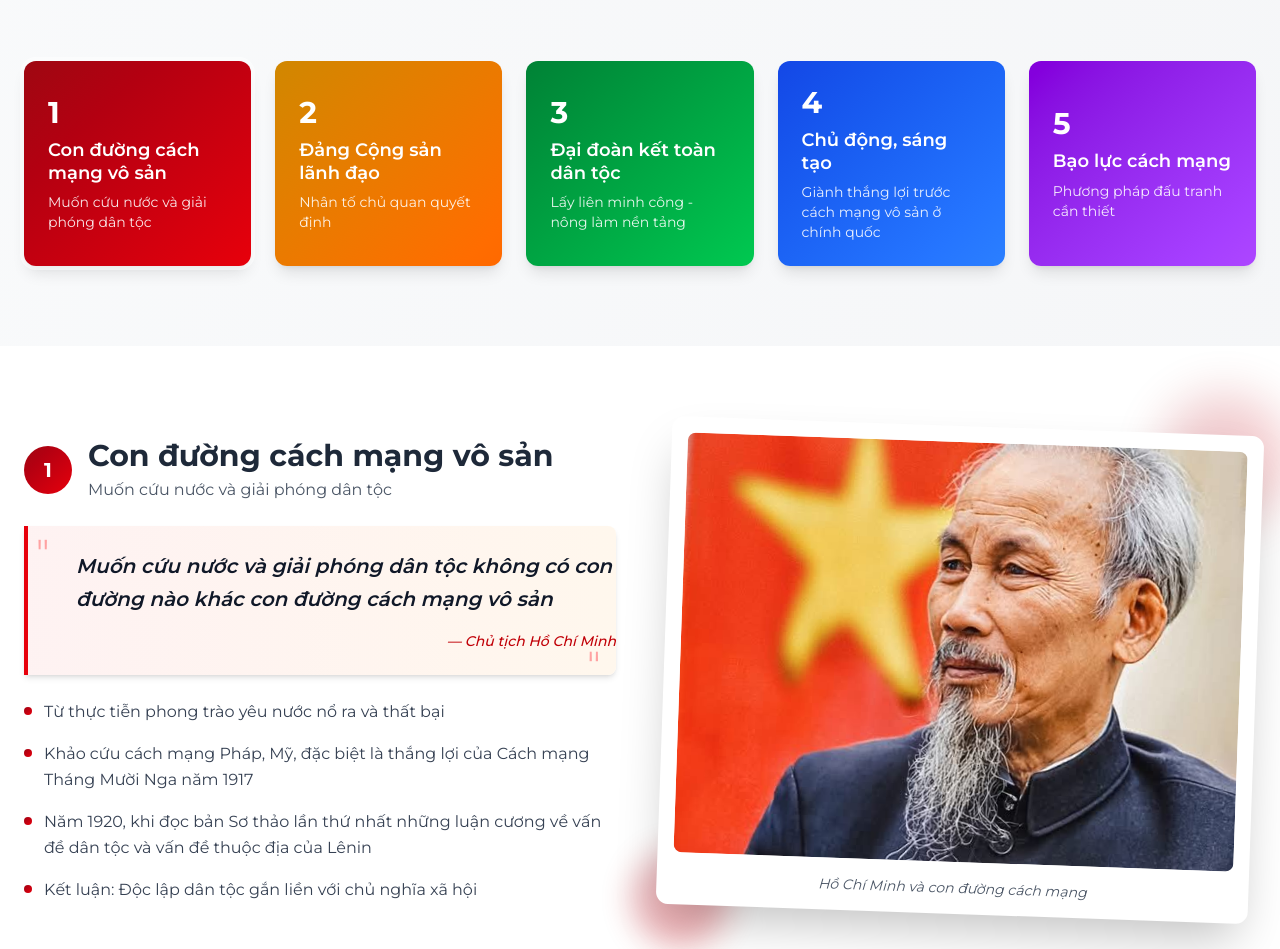
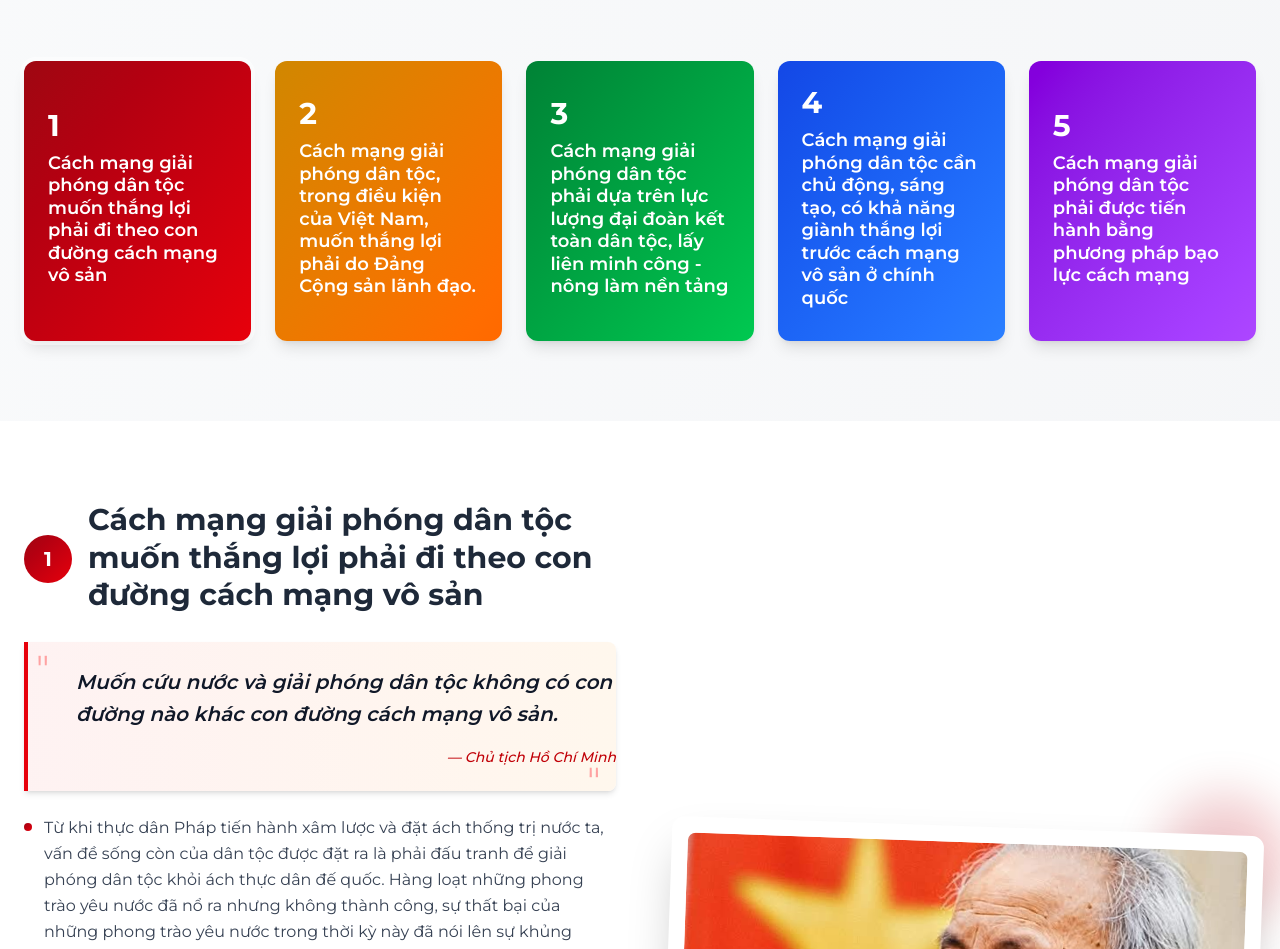
Before and after one commit to huynhdinhluyen/hcm-ideology, a Next.js app: page /cach-mang-giai-phong-dan-toc in a window 1280 px wide. Shown: the part 923-1872 px from the top of the page. Built offline with nearby package versions, Linux system fonts and the light colour scheme.

Commit message:
refactor: update content and images
Expanded and revised the content of revolution steps in revolution-steps.ts for greater detail and clarity. Updated the image dai-doan-ket-dan-toc.jpg in the public/images/giai-phong-dan-toc directory.

```diff
--- a/src/app/cach-mang-giai-phong-dan-toc/constants/revolution-steps.ts
+++ b/src/app/cach-mang-giai-phong-dan-toc/constants/revolution-steps.ts
@@ -1,75 +1,73 @@
 export const revolutionSteps = [
   {
     id: 1,
-    title: "Con đường cách mạng vô sản",
-    subtitle: "Muốn cứu nước và giải phóng dân tộc",
+    title: "Cách mạng giải phóng dân tộc muốn thắng lợi phải đi theo con đường cách mạng vô sản",
+    subtitle: "",
     content: [
-      "Từ thực tiễn phong trào yêu nước nổ ra và thất bại",
-      "Khảo cứu cách mạng Pháp, Mỹ, đặc biệt là thắng lợi của Cách mạng Tháng Mười Nga năm 1917",
-      "Năm 1920, khi đọc bản Sơ thảo lần thứ nhất những luận cương về vấn đề dân tộc và vấn đề thuộc địa của Lênin",
-      "Kết luận: Độc lập dân tộc gắn liền với chủ nghĩa xã hội"
+      "Từ khi thực dân Pháp tiến hành xâm lược và đặt ách thống trị nước ta, vấn đề sống còn của dân tộc được đặt ra là phải đấu tranh để giải phóng dân tộc khỏi ách thực dân đế quốc. Hàng loạt những phong trào yêu nước đã nổ ra nhưng không thành công, sự thất bại của những phong trào yêu nước trong thời kỳ này đã nói lên sự khủng hoảng, bế tắc về giai cấp lãnh đạo và đường lối cách mạng.",
+      'Người quyết định không chọn đường cách mạng tư sản vì cho rằng: "Cách mệnh Pháp cũng như cách mệnh Mỹ, nghĩa là cách mệnh tư bản, cách mệnh không đến nơi, tiếng là cộng hòa và dân chủ, kỳ thực trong thì nó tước lục công nông, ngoài thì nó áp bức thuộc địa. Cách mệnh đã 4 lần rồi, mà nay công nông Pháp hẵng còn phải mưu cách mệnh lần nữa mới hòng thoát khỏi vòng áp bức".',
+      "Năm 1917, Cách mạng Tháng Mười Nga thắng lợi đã ảnh hưởng sâu sắc tới Hồ Chí Minh trong việc lựa chọn con đường cứu nước, giải phóng dân tộc.",
+      'Năm 1920, sau khi đọc bản "Sơ thảo lần thử nhất những luận cương về vấn đề dân tộc và vấn đề thuộc địa" của Lênin, Hồ Chí Minh tìm thấy ở đó con đường cứu nước, giải phóng dân tộc: con đường cách mạng vô sản.',
+      'Theo Mác và Ăngghen, con đường cách mạng vô sản ở châu Âu là đi từ giải phóng giai cấp - giải phóng dân tộc - giải phóng xã hội - giải phóng con người.',
+      'Còn theo Hồ Chí Minh, thì ở Việt Nam và các nước thuộc địa do hoàn cảnh lịch sử - chính trị khác với châu Âu nên phải là: giải phóng dân tộc - giải phóng xã hội - giải phóng giai cấp - giải phóng con người.',
+      'Từ thực tiễn và lý luận Hồ Chí Minh đi đến kết luận: "Giải phóng dân tộc gắn với giải phóng giai cấp, trong đó giải phóng dân tộc là trước hết, trên hết" và "Độc lập dân tộc gắn liền với chủ nghĩa xã hội".'
     ],
-    quote: "Muốn cứu nước và giải phóng dân tộc không có con đường nào khác con đường cách mạng vô sản",
+    quote: "Muốn cứu nước và giải phóng dân tộc không có con đường nào khác con đường cách mạng vô sản.",
     image: "/images/giai-phong-dan-toc/cach-mang-vo-san.jpg",
     altText: "Hồ Chí Minh và con đường cách mạng",
     color: "from-red-800 to-red-600"
   },
   {
     id: 2,
-    title: "Đảng Cộng sản lãnh đạo",
-    subtitle: "Nhân tố chủ quan quyết định",
+    title: "Cách mạng giải phóng dân tộc, trong điều kiện của Việt Nam, muốn thắng lợi phải do Đảng Cộng sản lãnh đạo.",
+    subtitle: "",
     content: [
-      "Đảng Cộng sản là nhân tố chủ quan để giai cấp công nhân hoàn thành sứ mệnh lịch sử",
-      "Giai cấp công nhân phải tổ chức ra chính đảng",
-      "Đảng phải thuyết phục, giác ngộ và tập hợp đồng bào quần chúng",
-      "Đảng là đội tiên phong của giai cấp công nhân và nhân dân lao động"
+      "Về tầm quan trọng của tổ chức Đảng đối với cách mạng, chủ nghĩa Mác-  Lênin chỉ rõ: Đảng Cộng sản là nhân tố chủ quan để giai cấp công nhân hoàn thành sứ mệnh lịch sử của mình. Giai cấp công nhân phải tổ chức ra chính đảng, đảng đó phải thuyết phục, giác ngộ và tập hợp đông đảo quần chúng, huấn luyện quần chúng và đưa quần chúng ra đấu tranh.",
+      "Trong hoàn cảnh Việt Nam là một nước thuộc địa - phong kiến, theo Hồ Chí Minh, Đảng Cộng sản vừa là đội tiên phong của giai cấp công nhân vừa là đội tiên phong của nhân dân lao động kiên quyết nhất, hăng hái nhất, trong sạch nhất, tận tâm tận lực phụng sự Tổ quốc. Đó còn là Đảng của cả dân tộc Việt Nam.",
     ],
-    quote: "Đảng của cả dân tộc Việt Nam",
+    quote: "Đảng của cả dân tộc Việt Nam.",
     image: "/images/giai-phong-dan-toc/dang-cong-san-viet-nam-lanh-dao.jpg",
     altText: "Biểu tượng lãnh đạo của Đảng",
     color: "from-yellow-600 to-orange-500"
   },
   {
     id: 3,
-    title: "Đại đoàn kết toàn dân tộc",
-    subtitle: "Lấy liên minh công - nông làm nền tảng",
+    title: "Cách mạng giải phóng dân tộc phải dựa trên lực lượng đại đoàn kết toàn dân tộc, lấy liên minh công - nông làm nền tảng",
+    subtitle: "",
     content: [
-      "Cách mạng là sự nghiệp của quần chúng nhân dân",
-      "Quần chúng nhân dân là chủ thể sáng tạo ra lịch sử",
-      "Có dân là có tất cả, trên đời này không gì quý bằng dân",
-      "Công nông là 'chủ cách mệnh... là gốc cách mệnh'"
+      "Các nhà lý luận kinh điển của chủ nghĩa Mác - Lênin khẳng định rằng: cách mạng là sự nghiệp của quần chúng nhân dân; quần chúng nhân dân là chủ thể sáng tạo ra lịch sử.",
+      "Kế thừa tư tưởng của các nhà lý luận nói trên, Hồ Chí Minh quan niệm: có dân là có tất cả, trên đời này không có gì quý bằng dân, được lòng dân thì được tất cả, mất lòng dân thì mất tất cả.",
+      'Trong khi xác định lực lượng cách mạng là toàn dân, Hồ Chí Minh lưu ý rằng, không được quên "Công nông là chủ cách mệnh ... là gốc cách mệnh".',
     ],
-    quote: "Được lòng dân thì được tất cả, mất lòng dân thì mất tất cả",
+    quote: "Có dân là có tất cả, trên đời này không có gì quý bằng dân, được lòng dân thì được tất cả, mất lòng dân thì mất tất cả.",
     image: "/images/giai-phong-dan-toc/dai-doan-ket-dan-toc.jpg",
     altText: "Đại đoàn kết dân tộc",
     color: "from-green-700 to-green-500"
   },
   {
     id: 4,
-    title: "Chủ động, sáng tạo",
-    subtitle: "Giành thắng lợi trước cách mạng vô sản ở chính quốc",
+    title: "Cách mạng giải phóng dân tộc cần chủ động, sáng tạo, có khả năng giành thắng lợi trước cách mạng vô sản ở chính quốc",
+    subtitle: "",
     content: [
-      "Luận điểm sáng tạo của Hồ Chí Minh, bổ sung vào Chủ nghĩa Mác – Lênin",
-      "Thuộc địa có vị trí, vai trò đặc biệt đối với chủ nghĩa đế quốc",
-      "Tinh thần đấu tranh cách mạng hết sức quyết liệt của các dân tộc thuộc địa",
-      "Hình thành một 'lực lượng khổng lồ' khi được tập hợp và giác ngộ"
+      "Là một người dân thuộc địa, là người cộng sản và là người nghiên cứu rất kỹ về chủ nghĩa đế quốc, Hồ Chí Minh cho rằng: cách mạng thuộc địa không những không phụ thuộc vào cách mạng vô sản ở chính quốc mà có thể giành thắng lợi trước.",
+      "Luận điểm sáng tạo trên của Hồ Chí Minh dựa trên các cơ sở sau: ",
+      '- Thuộc địa có một vị trí, vai trò, tầm quan trọng đặc biệt đối với chủ nghĩa đế quốc, là nơi duy trì sự tồn tại, phát triển, là món mồi "béo bở" cho chủ nghĩa đế quốc.',
+      '- Tinh thần đấu tranh cách mạng hết sức quyết liệt của các dân tộc thuộc địa, mà theo Người nó sẽ bùng lên mạnh mẽ, hình thành một "lực lượng khổng lồ" khi được tập hợp, hướng dẫn và giác ngộ cách mạng.'
     ],
-    quote: "Sáng tạo có giá trị lý luận và thực tiễn",
+    quote: "Vận mệnh của giai cấp vô sản thế giới và đặc biệt là vận mệnh của giai cấp vô sản ở các nước đi xâm lược thuộc địa gắn chặt với vận mệnh của giai cấp bị áp bức ở các thuộc địa.",
     image: "/images/giai-phong-dan-toc/ly-luan-sang-tao.jpg",
     altText: "Tư duy sáng tạo và chủ động",
     color: "from-blue-700 to-blue-500"
   },
   {
     id: 5,
-    title: "Bạo lực cách mạng",
-    subtitle: "Phương pháp đấu tranh cần thiết",
+    title: "Cách mạng giải phóng dân tộc phải được tiến hành bằng phương pháp bạo lực cách mạng",
+    subtitle: "",
     content: [
-      "Giải phóng dân tộc là một cuộc cách mạng bạo lực",
-      "Sự thống trị thực dân, phát xít, đế quốc không có cơ sở cho đấu tranh phi bạo lực",
-      "Giai cấp thống trị không bao giờ từ bỏ địa vị thống trị",
-      "Bạo lực của quần chúng với hai lực lượng chính trị và quân sự"
+      "Dùng bạo lực cách mạng để chống lại bạo lực phản cách mạng, Hồ Chí Minh đã thấy rõ sự cần thiết phải sử dụng bạo lực cách mạng.",
+      "Về hình thức bạo lực cách mạng, theo Hồ Chí Minh, bạo lực cách mạng ở đây là bạo lực của quần chúng được hai lực lượng chính trị và quân sự, hai hình thức đấu tranh: đấu tranh chính trị và đấu tranh vũ trang.",
     ],
-    quote: "Dùng bạo lực cách mạng để chống lại bạo lực phản cách mạng",
+    quote: "Trong cuộc đấu tranh gian khổ chống kẻ thù của giai cấp và dân tộc, cần dùng bạo lực cách mạng chống lại bạo lực phản cách mạng, giành lấy chính quyền và bảo vệ chính quyền.",
     image: "/images/giai-phong-dan-toc/cach-mang-dau-tranh.jpg",
     altText: "Tinh thần đấu tranh cách mạng",
     color: "from-purple-700 to-purple-500"
```
Also changed, not shown: public/images/giai-phong-dan-toc/dai-doan-ket-dan-toc.jpg.
